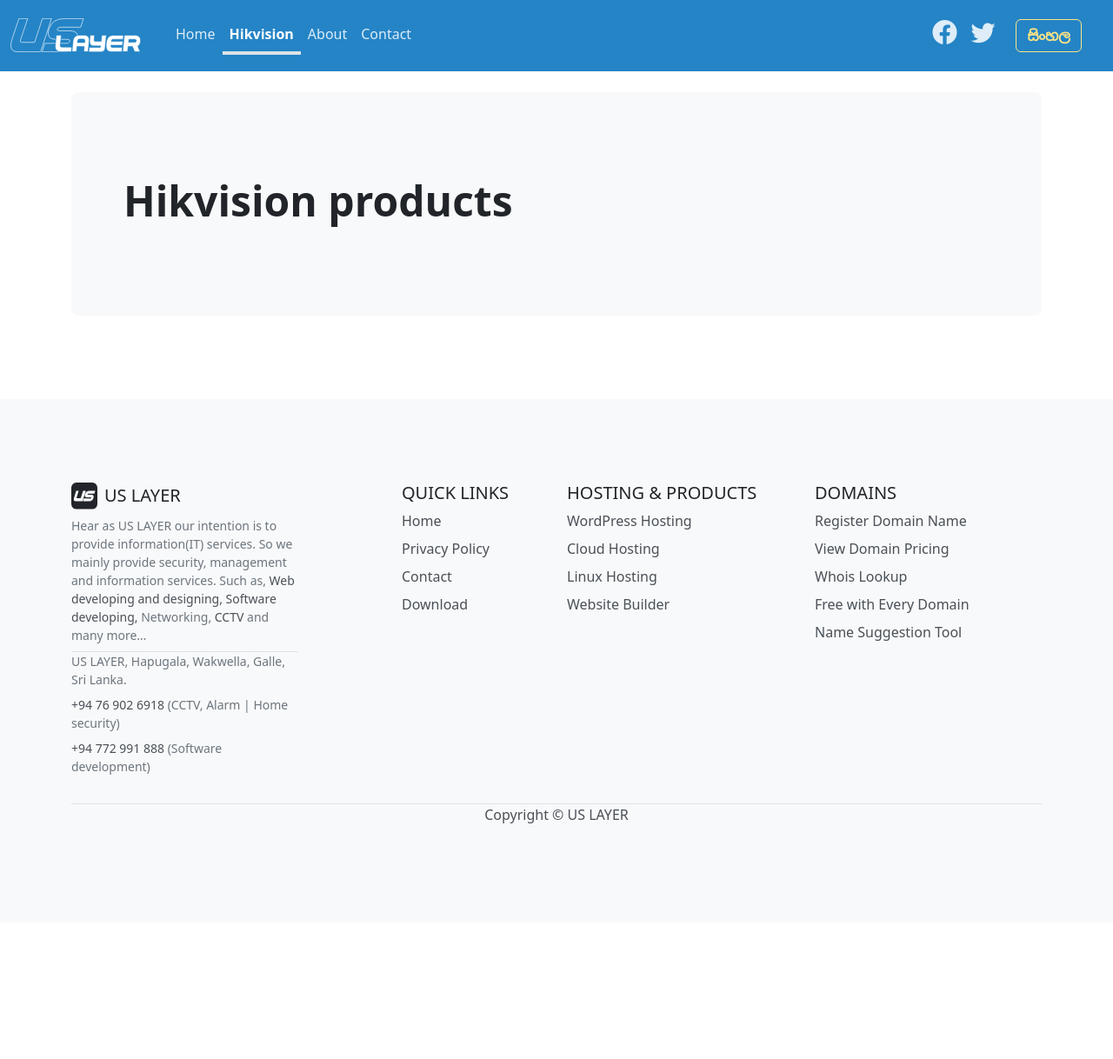
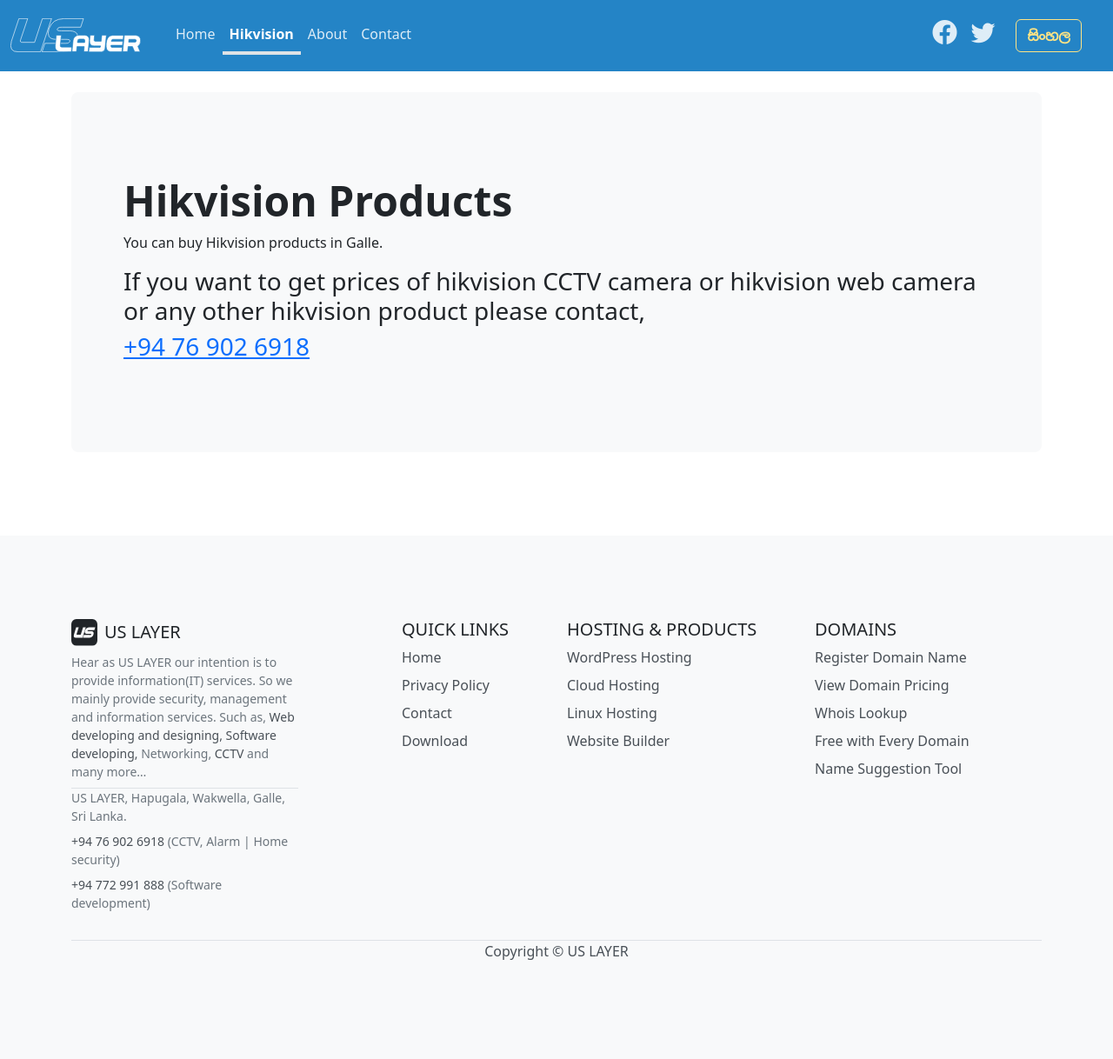
Before and after one commit to uslayer/uslayer.github.io, a Jekyll site: the page built from pages/hikvision-products.md, in a window 1280 px wide. Shown: the whole page at 87% size. Built offline with Jekyll 4.4.1, drawn with Linux system fonts in a browser that asks for light colours; before the commit the page ends 1061 px from its top, so only the background shows below that.

Commit message:
Update hikvision-products.md

```diff
--- a/pages/hikvision-products.md
+++ b/pages/hikvision-products.md
@@ -1,6 +1,12 @@
 ---
 layout: page
-title: Hikvision products
+title: Hikvision Products
 permalink: /hikvision-products/
 comments: false
 ---
+
+You can buy Hikvision products in Galle.
+
+### If you want to get prices of hikvision CCTV camera or hikvision web camera or any other hikvision product please contact,
+
+<h3><a href="tel:=+94769026918">+94 76 902 6918</a></h3>
```
